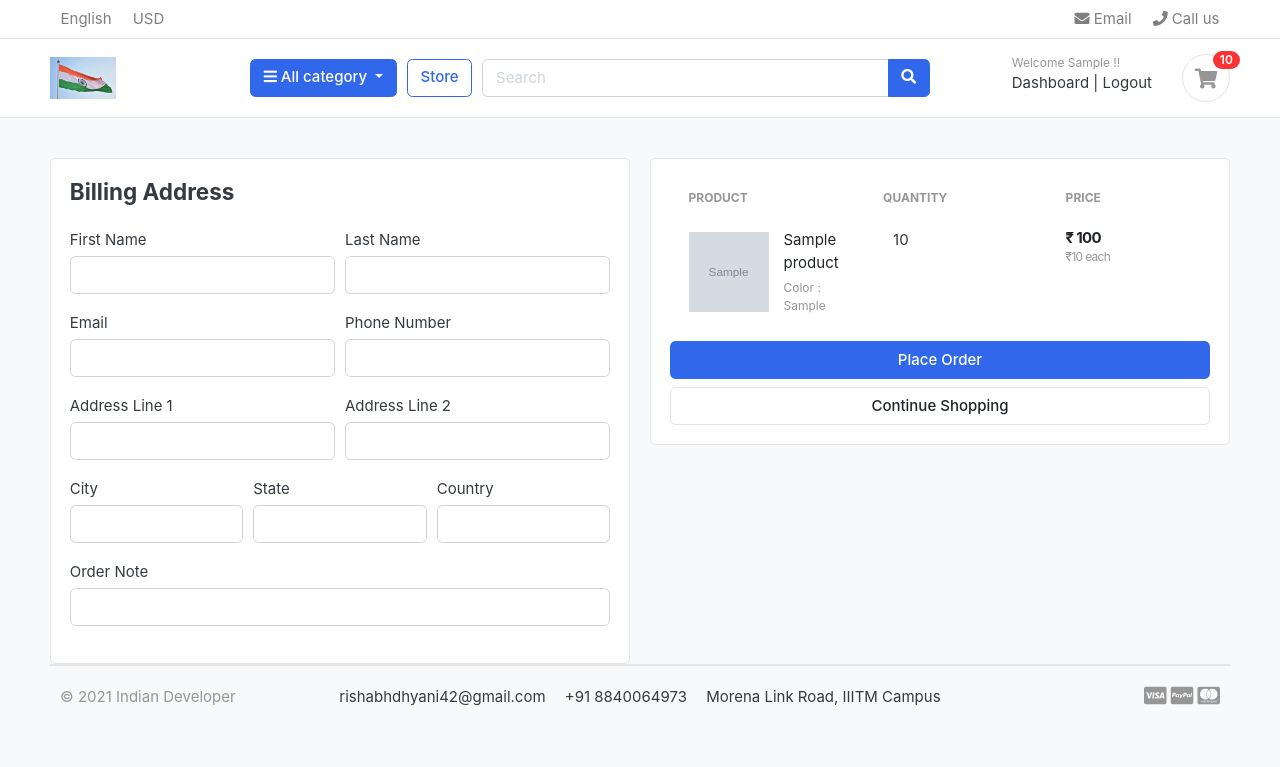
After one commit to Rishabhdhyani/Swadeshi-Kart, a Django app: page /cart/checkout in a window 1280 px wide. The commit adds this page. Shown: the top 767 px of the page. Run offline with Django 3.2, Linux system fonts and the light colour scheme; a user stored in the database is signed in; tables that the repository leaves empty hold one stand-in row (values such as "Sample post"); grey boxes marked "Sample" are stand-in pictures; some libraries are stand-ins or nearby versions; some web fonts are replaced.

Commit message:
Handled checkout functionality

```diff
--- a/carts/context_processors.py
+++ b/carts/context_processors.py
@@ -7,7 +7,10 @@ def cart_total(request):
         return {}
     else:
         cart = Cart.objects.filter(cart_id=_cart_id(request))
-        cart_item = CartItem.objects.all().filter(cart=cart[:1])
+        if request.user.is_authenticated:
+            cart_item = CartItem.objects.all().filter(user=request.user)
+        else:
+            cart_item = CartItem.objects.all().filter(cart=cart[:1])
         cart_total_len = 0
         for item in cart_item:
             cart_total_len+=item.quantity
--- a/carts/models.py
+++ b/carts/models.py
@@ -1,6 +1,6 @@
 from django.db import models
 from store.models import Product, Variation
-
+from accounts.models import Account
 
 # Create your models here.
 class Cart(models.Model):
@@ -12,7 +12,7 @@ class Cart(models.Model):
 
 
 class CartItem(models.Model):
-    #user = models.ForeignKey(Account, on_delete=models.CASCADE, null=True)
+    user = models.ForeignKey(Account, on_delete=models.CASCADE, null=True)
     product = models.ForeignKey(Product, on_delete=models.CASCADE)
     variations = models.ManyToManyField(Variation, blank=True)
     cart    = models.ForeignKey(Cart, on_delete=models.CASCADE, null=True)
--- a/carts/urls.py
+++ b/carts/urls.py
@@ -6,4 +6,5 @@ urlpatterns = [
     path('add_cart/<int:product_id>/',views.add_cart,name='add_cart'),
     path('remove_cart/<int:product_id>/<int:cart_item_id>/',views.remove_cart,name='remove_cart'),
     path('remove_cart_item/<int:product_id>/<int:cart_item_id>/',views.remove_cart_item,name='remove_cart_item'),
+    path('checkout',views.checkout,name='checkout'),
     ]
--- a/carts/views.py
+++ b/carts/views.py
@@ -2,6 +2,8 @@ from django.shortcuts import render, redirect, get_object_or_404
 from django.http import HttpResponse
 from store.models import Product, Variation
 from .models import Cart, CartItem
+from django.core.exceptions import ObjectDoesNotExist
+from django.contrib.auth.decorators import login_required
 # Create your views here.
 
 def _cart_id(request):
@@ -11,108 +13,206 @@ def _cart_id(request):
     return cart
 
 def add_cart(request, product_id):
-    product = Product.objects.get(id=product_id)
-    product_variation=[]
-    if request.method=='POST':
-        if request.method == 'POST':
-            for item in request.POST:
-                key = item
-                value = request.POST[key]
+    current_user = request.user
+    if current_user.is_authenticated:
 
-                try:
-                    variation = Variation.objects.get(product=product, variation_category__iexact=key, variation_value__iexact=value)
-                    product_variation.append(variation)
-                except:
-                    pass
+        product = Product.objects.get(id=product_id)
+        product_variation=[]
+        if request.method=='POST':
+            if request.method == 'POST':
+                for item in request.POST:
+                    key = item
+                    value = request.POST[key]
 
-    try:
-        cart = Cart.objects.get(cart_id=_cart_id(request))
-    except Cart.DoesNotExist:
-        cart = Cart.objects.create(
-        cart_id = _cart_id(request)
-        )
-    cart.save()
-    is_cart_item_exists = CartItem.objects.filter(product=product,cart=cart).exists()
-    if is_cart_item_exists:
+                    try:
+                        variation = Variation.objects.get(product=product, variation_category__iexact=key, variation_value__iexact=value)
+                        product_variation.append(variation)
+                    except:
+                        pass
 
-        cart_item = CartItem.objects.filter(product=product,cart=cart)
-        # existing variation --> database
-        # current variation --> product_variation
-        # item_id --> database
-        existing_variation_list=[]
-        id=[]
-        for item in cart_item:
-            item_variation = item.variations.all()
-            existing_variation_list.append(list(item_variation))
-            id.append(item.id)
 
-        if product_variation in existing_variation_list:
-            ind = existing_variation_list.index(product_variation)
-            item_id = id[ind]
-            item = CartItem.objects.get(product=product,id=item_id)
-            item.quantity+=1
-            item.save()
+        is_cart_item_exists = CartItem.objects.filter(product=product,user=current_user).exists()
+        if is_cart_item_exists:
+
+            cart_item = CartItem.objects.filter(product=product,user=current_user)
+            # existing variation --> database
+            # current variation --> product_variation
+            # item_id --> database
+            existing_variation_list=[]
+            id=[]
+            for item in cart_item:
+                item_variation = item.variations.all()
+                existing_variation_list.append(list(item_variation))
+                id.append(item.id)
+
+            if product_variation in existing_variation_list:
+                ind = existing_variation_list.index(product_variation)
+                item_id = id[ind]
+                item = CartItem.objects.get(product=product,id=item_id)
+                item.quantity+=1
+                item.save()
+            else:
+                item = CartItem.objects.create(product=product,quantity=1,user=current_user)
+                if len(product_variation)>0:
+                    item.variations.clear()
+                    item.variations.add(*product_variation)
+
+                item.save()
         else:
-            item = CartItem.objects.create(product=product,quantity=1,cart=cart)
+            cart_item = CartItem.objects.create(
+            user=current_user,
+            product = product,
+            quantity = 1,
+            )
+
             if len(product_variation)>0:
-                item.variations.clear()
-                item.variations.add(*product_variation)
+                cart_item.variations.clear()
+                cart_item.variations.add(*product_variation)
 
-            item.save()
+            cart_item.save()
+        return redirect('cart')
+
     else:
-        cart_item = CartItem.objects.create(
-        cart = cart,
-        product = product,
-        quantity = 1,
-        )
 
-        if len(product_variation)>0:
-            cart_item.variations.clear()
-            cart_item.variations.add(*product_variation)
+        product = Product.objects.get(id=product_id)
+        product_variation=[]
+        if request.method=='POST':
+            if request.method == 'POST':
+                for item in request.POST:
+                    key = item
+                    value = request.POST[key]
 
-        cart_item.save()
-    return redirect('cart')
+                    try:
+                        variation = Variation.objects.get(product=product, variation_category__iexact=key, variation_value__iexact=value)
+                        product_variation.append(variation)
+                    except:
+                        pass
+
+        try:
+            cart = Cart.objects.get(cart_id=_cart_id(request))
+        except Cart.DoesNotExist:
+            cart = Cart.objects.create(
+            cart_id = _cart_id(request)
+            )
+        cart.save()
+        is_cart_item_exists = CartItem.objects.filter(product=product,cart=cart).exists()
+        if is_cart_item_exists:
+
+            cart_item = CartItem.objects.filter(product=product,cart=cart)
+            # existing variation --> database
+            # current variation --> product_variation
+            # item_id --> database
+            existing_variation_list=[]
+            id=[]
+            for item in cart_item:
+                item_variation = item.variations.all()
+                existing_variation_list.append(list(item_variation))
+                id.append(item.id)
+
+            if product_variation in existing_variation_list:
+                ind = existing_variation_list.index(product_variation)
+                item_id = id[ind]
+                item = CartItem.objects.get(product=product,id=item_id)
+                item.quantity+=1
+                item.save()
+            else:
+                item = CartItem.objects.create(product=product,quantity=1,cart=cart)
+                if len(product_variation)>0:
+                    item.variations.clear()
+                    item.variations.add(*product_variation)
+
+                item.save()
+        else:
+            cart_item = CartItem.objects.create(
+            cart = cart,
+            product = product,
+            quantity = 1,
+            )
+
+            if len(product_variation)>0:
+                cart_item.variations.clear()
+                cart_item.variations.add(*product_variation)
+
+            cart_item.save()
+        return redirect('cart')
 
 def remove_cart(request, product_id, cart_item_id):
-    try:
-        cart = Cart.objects.get(cart_id=_cart_id(request))
-        product = get_object_or_404(Product,id=product_id)
-        cart_item = CartItem.objects.get(cart=cart,product=product,id=cart_item_id)
+    current_user = request.user
+    if current_user.is_authenticated:
+        try:
+            #cart = Cart.objects.get(cart_id=_cart_id(request))
+            product = get_object_or_404(Product,id=product_id)
+            cart_item = CartItem.objects.get(user=current_user,product=product,id=cart_item_id)
 
-        if cart_item.quantity>1:
-            cart_item.quantity-=1
-            cart_item.save()
-        else:
-            cart_item.delete()
-    except:
-        pass
+            if cart_item.quantity>1:
+                cart_item.quantity-=1
+                cart_item.save()
+            else:
+                cart_item.delete()
+        except:
+            pass
 
-    return redirect('cart')
+        return redirect('cart')
+    else:
+        try:
+            cart = Cart.objects.get(cart_id=_cart_id(request))
+            product = get_object_or_404(Product,id=product_id)
+            cart_item = CartItem.objects.get(cart=cart,product=product,id=cart_item_id)
+
+            if cart_item.quantity>1:
+                cart_item.quantity-=1
+                cart_item.save()
+            else:
+                cart_item.delete()
+        except:
+            pass
+
+        return redirect('cart')
 
 def remove_cart_item(request,product_id,cart_item_id):
-    try:
-        cart = Cart.objects.get(cart_id=_cart_id(request))
-        product = get_object_or_404(Product,id=product_id)
-        cart_item = CartItem.objects.get(cart=cart,product=product,id=cart_item_id)
+    current_user = request.user
+    if current_user.is_authenticated:
+        try:
+            #cart = Cart.objects.get(cart_id=_cart_id(request))
+            product = get_object_or_404(Product,id=product_id)
+            cart_item = CartItem.objects.get(user=current_user,product=product,id=cart_item_id)
 
-        if cart_item:
-            cart_item.delete()
+            if cart_item:
+                cart_item.delete()
 
-    except:
-        pass
+        except:
+            pass
 
-    return redirect('cart')
+        return redirect('cart')
+    else:
+        try:
+            cart = Cart.objects.get(cart_id=_cart_id(request))
+            product = get_object_or_404(Product,id=product_id)
+            cart_item = CartItem.objects.get(cart=cart,product=product,id=cart_item_id)
+
+            if cart_item:
+                cart_item.delete()
+
+        except:
+            pass
+
+        return redirect('cart')
 
 def cart(request,total=0,quantity=0,cart_items=None):
     try:
-        cart = Cart.objects.get(cart_id=_cart_id(request))
-        cart_items = CartItem.objects.filter(cart=cart,is_active=True)
+        gst = 0
+        grand_total = 0
+        if request.user.is_authenticated:
+            cart_items = CartItem.objects.all().filter(user=request.user,is_active=True)
+        else:
+            cart = Cart.objects.get(cart_id=_cart_id(request))
+            cart_items = CartItem.objects.filter(cart=cart,is_active=True)
         for item in cart_items:
             total += (item.product.price*item.quantity)
             quantity += item.quantity
         gst = round(total*0.01,2)
         grand_total = round(total + gst,2)
-    except ObjectNotExist:
+    except ObjectDoesNotExist:
         pass
     context = {
       'total':total,
@@ -122,3 +222,29 @@ def cart(request,total=0,quantity=0,cart_items=None):
       'grand_total':grand_total
     }
     return render(request,'store/cart.html',context)
+
+@login_required(login_url='login')
+def checkout(request,total=0,quantity=0,cart_items=None):
+    try:
+        gst = 0
+        grand_total = 0
+        if request.user.is_authenticated:
+            cart_items = CartItem.objects.all().filter(user=request.user,is_active=True)
+        else:
+            cart = Cart.objects.get(cart_id=_cart_id(request))
+            cart_items = CartItem.objects.filter(cart=cart,is_active=True)
+        for item in cart_items:
+            total += (item.product.price*item.quantity)
+            quantity += item.quantity
+        gst = round(total*0.01,2)
+        grand_total = round(total + gst,2)
+    except ObjectDoesNotExist:
+        pass
+    context = {
+      'total':total,
+      'quantity':quantity,
+      'cart_items':cart_items,
+      'gst':gst,
+      'grand_total':grand_total
+    }
+    return render(request,'store/checkout.html',context)
--- a/templates/home.html
+++ b/templates/home.html
@@ -12,7 +12,7 @@
 <div class="container">
 
 <div class="intro-banner-wrap">
-	<img src={% static "images/banners/2.jpg" %} class="img-fluid rounded">
+	<img src={% static "images/banners/new.jpg" %} class="img-fluid rounded">
 </div>
 
 </div> <!-- container //  -->
--- a/templates/store/cart.html
+++ b/templates/store/cart.html
@@ -110,7 +110,7 @@
 			<p class="text-center mb-3">
 				<img src={% static "./images/misc/payments.png" %} height="26">
 			</p>
-			<a href="./place-order.html" class="btn btn-primary btn-block"> Checkout </a>
+			<a href="{% url 'checkout' %}" class="btn btn-primary btn-block"> Checkout </a>
 			<a href="{% url 'store' %}" class="btn btn-light btn-block">Continue Shopping</a>
 		</div> <!-- card-body.// -->
 		</div> <!-- card.// -->
--- /dev/null
+++ b/templates/store/checkout.html
@@ -0,0 +1,146 @@
+{% extends 'base.html' %}
+
+{% block content %}
+{% load static %}
+{% load mathfilters %}
+</header> <!-- section-header.// -->
+
+
+<section class="section-content padding-y bg">
+<div class="container">
+
+<!-- ============================ COMPONENT 1 ================================= -->
+
+
+<div class="row">
+	<aside class="col-lg-6">
+<div class="card">
+  <div class="card-body">
+    <h4 class='card-title mb-4'>Billing Address</h4>
+    <form class="" action="" method="POST">
+      {% csrf_token %}
+      <div class="form-row">
+        <div class="col form-group">
+          <label for="">First Name</label>
+          <input type="text" name="first_name" class="form-control" required>
+        </div>
+        <div class="col form-group">
+          <label for="">Last Name</label>
+          <input type="text" name="last_name" class="form-control" required>
+        </div>
+      </div>
+      <div class="form-row">
+        <div class="col form-group">
+          <label for="">Email</label>
+          <input type="email" name="email" class="form-control" required>
+        </div>
+        <div class="col form-group">
+          <label for="">Phone Number</label>
+          <input type="text" name="phone" class="form-control" required>
+        </div>
+      </div>
+      <div class="form-row">
+        <div class="col form-group">
+          <label for="">Address Line 1</label>
+          <input type="text" name="address_line_1" class="form-control" required>
+        </div>
+        <div class="col form-group">
+          <label for="">Address Line 2</label>
+          <input type="text" name="address_line_2" class="form-control">
+        </div>
+      </div>
+      <div class="form-row">
+        <div class="col form-group">
+          <label for="">City</label>
+          <input type="text" name="city" class="form-control" required>
+        </div>
+        <div class="col form-group">
+          <label for="">State</label>
+          <input type="text" name="state" class="form-control" required>
+        </div>
+        <div class="col form-group">
+          <label for="">Country</label>
+          <input type="text" name="country" class="form-control" required>
+        </div>
+      </div>
+      <div class="form-row">
+        <div class="col form-group">
+          <label for="">Order Note</label>
+          <input type="text" name="order_note" rows="2" class="form-control" required>
+        </div>
+      </div>
+
+  </div>
+</div> <!-- card.// -->
+
+	</aside> <!-- col.// -->
+	<aside class="col-lg-6">
+
+		<div class="card">
+		<div class="card-body">
+
+      <table class="table table-borderless table-shopping-cart">
+      <thead class="text-muted">
+      <tr class="small text-uppercase">
+        <th scope="col">Product</th>
+        <th scope="col" width="120">Quantity</th>
+        <th scope="col" width="120">Price</th>
+        <th scope="col" class="text-right" width="200"> </th>
+      </tr>
+      </thead>
+      <tbody>
+      	{% for cart_item in cart_items %}
+      <tr>
+
+      	<td>
+      		<figure class="itemside align-items-center">
+      			<div class="aside"><img src={{ cart_item.product.images.url }} class="img-sm"></div>
+      			<figcaption class="info">
+      				<a href="{{ cart_item.product.get_url }}" class="title text-dark">{{ cart_item.product.product_name }}</a>
+      				<p class="text-muted small">
+      					{% if cart_item.variations.all %}
+      					 	{% for item in cart_item.variations.all %}
+      							{{ item.variation_category | capfirst }} : {{ item.variation_value | capfirst}}  <br>
+      						{% endfor %}
+      					{% endif %}
+      				</p>
+      			</figcaption>
+      		</figure>
+      	</td>
+
+      	<td>
+      		<!-- col.// -->
+      					<div class="col">
+      						<div class="input-group input-spinner">
+      							<label for="">{{ cart_item.quantity }}</label>
+      						</div> <!-- input-group.// -->
+      					</div> <!-- col.// -->
+      	</td>
+      	<td>
+      		<div class="price-wrap">
+      			<var class="price">₹ {{ cart_item.product.price|mul:cart_item.quantity }}</var>
+      			<small class="text-muted"> ₹{{ cart_item.product.price }} each </small>
+      		</div> <!-- price-wrap .// -->
+      	</td>
+
+
+
+      </tr>
+      {% endfor %}
+      </tbody>
+      </table>
+
+      <button type="button" name="button" class="btn btn-primary btn-block">Place Order</button>
+			<a href="{% url 'store' %}" class="btn btn-light btn-block">Continue Shopping</a>
+      </form>
+		</div> <!-- card-body.// -->
+		</div> <!-- card.// -->
+
+</aside> <!-- col.// -->
+
+
+</div> <!-- row.// -->
+
+<!-- ============================ COMPONENT 1 END .// ================================= -->
+
+{% endblock %}
```
Also changed, not shown: accounts/views.py (+51 -3 lines), carts/migrations/0003_cartitem_user.py (added), static/images/banners/new.jpg (added), swadeshikart/static/images/banners/new.jpg (added), 1 other file.
